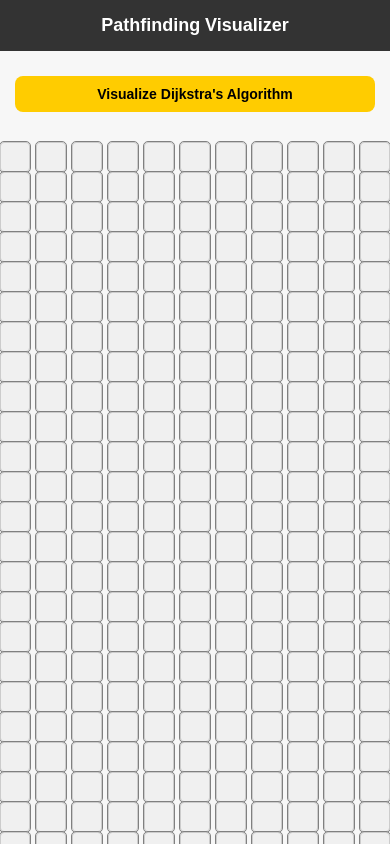
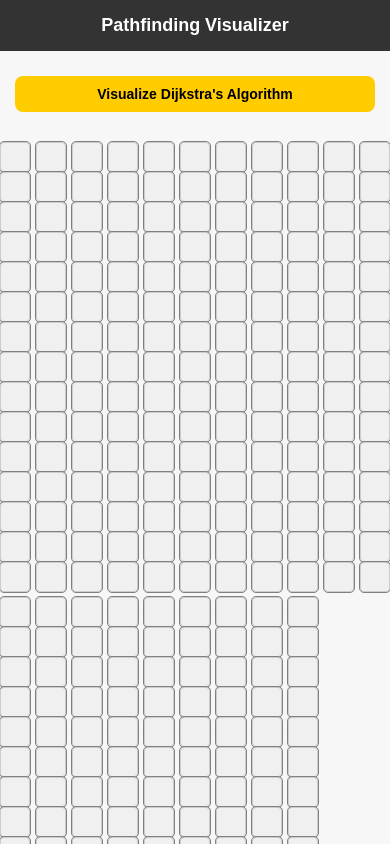
Before and after one commit to aaryanmehta2307/Map-Navigator-Project-Aryan-Mehta, a React (Create React App) app in the folder map-navigator-app/: page / in a window 390 px wide. Shown: the top 844 px of the page. Built offline with nearby package versions, Linux system fonts and the light colour scheme.

Commit message:
feax: responsiveness acheived for nodes

```diff
--- a/map-navigator-app/src/pathfindingvisualizer/PathfindingVisualizer.jsx
+++ b/map-navigator-app/src/pathfindingvisualizer/PathfindingVisualizer.jsx
@@ -225,7 +225,7 @@ const getInitialGrid = () => {
     const grid = [];
     for (let row = 0; row < 20; row++) {
         const currentRow = [];
-        for (let col = 0; col < 50; col++) {
+        for (let col = 0; col < 15; col++) {
             currentRow.push(createNode(col, row));
         }
         grid.push(currentRow);
```
